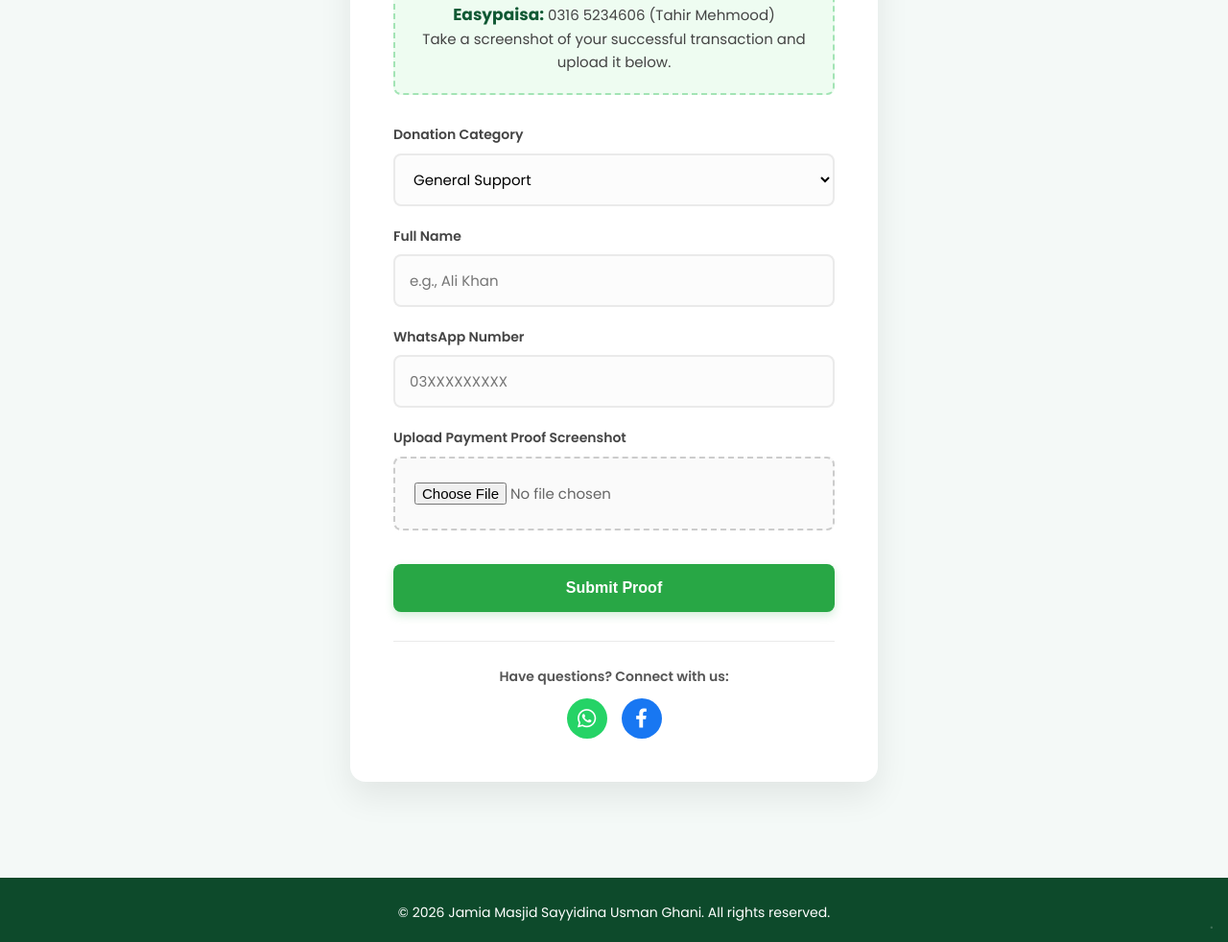
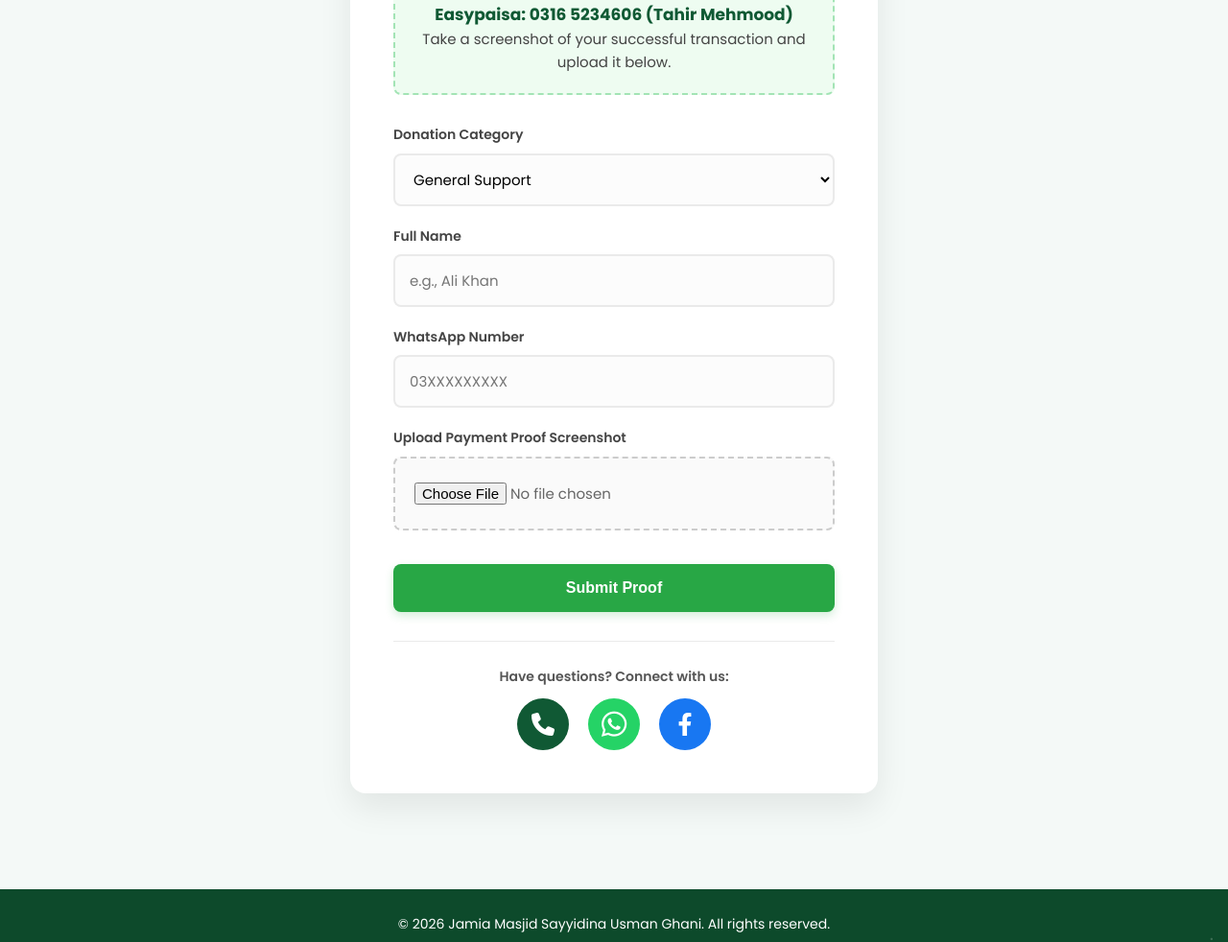
Before and after one commit to 99Ahmadprojects/jmsug-donation-platform, a website: page public/index.html in a window 1280 px wide. Shown: the part 1514-2496 px from the top of the page at 96% size. Drawn offline with Linux system fonts and the light colour scheme.

Commit message:
Update index.html

```diff
--- a/public/index.html
+++ b/public/index.html
@@ -65,8 +65,10 @@
         /* Social Contact Icons */
         .social-contact { margin-top: 30px; text-align: center; border-top: 1px solid #eaeaea; padding-top: 25px; }
         .social-contact p { font-size: 14px; color: #555; margin-bottom: 12px; font-weight: 600; }
-        .social-icons { display: flex; justify-content: center; gap: 15px; }
-        .social-icon { display: inline-flex; justify-content: center; align-items: center; width: 42px; height: 42px; border-radius: 50%; color: white; text-decoration: none; transition: all 0.3s ease; }
+        .social-icons { display: flex; justify-content: center; gap: 20px; }
+        /* Increased icon size from 42px to 54px */
+        .social-icon { display: inline-flex; justify-content: center; align-items: center; width: 54px; height: 54px; border-radius: 50%; color: white; text-decoration: none; transition: all 0.3s ease; }
+        .social-icon.phone { background-color: #105934; }
         .social-icon.whatsapp { background-color: #25D366; }
         .social-icon.facebook { background-color: #1877F2; }
         .social-icon:hover { transform: translateY(-3px); box-shadow: 0 5px 15px rgba(0,0,0,0.2); color: white; }
@@ -139,7 +141,7 @@
 
             <div class="payment-info">
                 Please transfer your donation to:<br><br>
-                <strong>Easypaisa:</strong> 0316 5234606 (Tahir Mehmood)<br>
+                <strong>Easypaisa: 0316 5234606 (Tahir Mehmood)</strong><br>
                 Take a screenshot of your successful transaction and upload it below.
             </div>
 
@@ -172,11 +174,14 @@
             <div class="social-contact">
                 <p>Have questions? Connect with us:</p>
                 <div class="social-icons">
+                    <a href="tel:03165234606" class="social-icon phone" title="Call Us">
+                        <i class="fas fa-phone" style="font-size: 24px;"></i>
+                    </a>
                     <a href="https://wa.me/923165234606" target="_blank" class="social-icon whatsapp" title="Contact on WhatsApp">
-                        <i class="fab fa-whatsapp" style="font-size: 22px;"></i>
+                        <i class="fab fa-whatsapp" style="font-size: 30px;"></i>
                     </a>
-                    <a href="https://www.facebook.com/profile.php?id=61572346289959&mibextid=ZbWKwL" target="_blank" class="social-icon facebook" title="Visit our Facebook Page">
-                        <i class="fab fa-facebook-f" style="font-size: 20px;"></i>
+                    <a href="https://facebook.com/your-facebook-page" target="_blank" class="social-icon facebook" title="Visit our Facebook Page">
+                        <i class="fab fa-facebook-f" style="font-size: 24px;"></i>
                     </a>
                 </div>
             </div>
```
